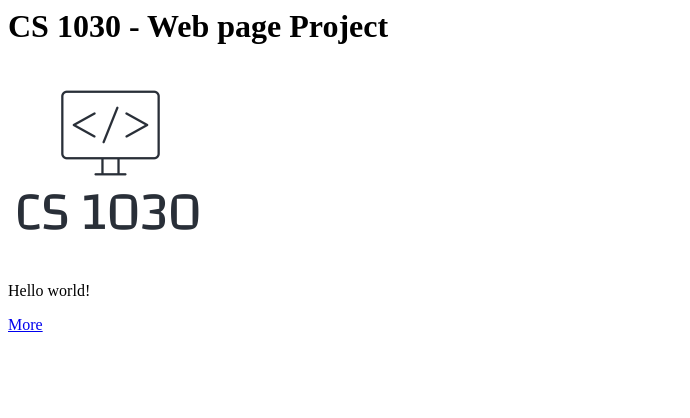
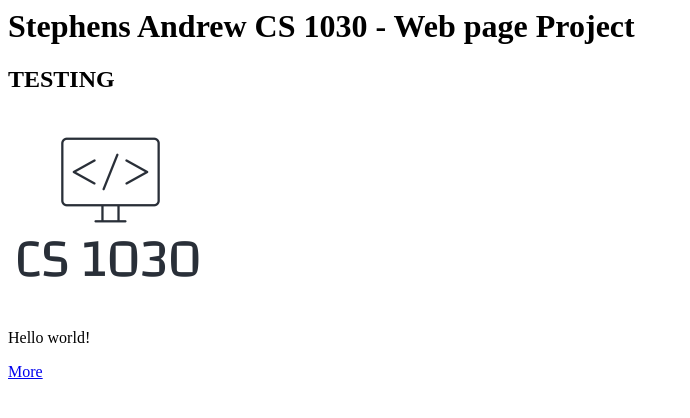
Before and after one commit to Drew0x/StephensAndrewWeb, a plain HTML site: page index.html in a window 1280 px wide. Shown: the whole page, without its empty margins (0-690 px from the left). Drawn offline with Linux system fonts and the light colour scheme.

Commit message:
Update index.html

```diff
--- a/index.html
+++ b/index.html
@@ -2,11 +2,12 @@
   <head>
     <title>CS 1030 Web Page Project</title>
     <!-- Replace the content in the following line with your name. -->
-    <meta name="author" content="REPLACE WITH YOUR NAME">
+    <meta name="author" content="Andrew Stephens ">
   </head>
   <body>
     <!-- Replace the lines in this body with your content. -->
-    <h1>CS 1030 - Web page Project</h1>
+    <h1>Stephens Andrew CS 1030 - Web page Project</h1>
+    <h2> TESTING </h2>
     <img src="logo.png">
     <p>Hello world!</p>
     <p><a href="secondpage.html">More</a></p>
```
